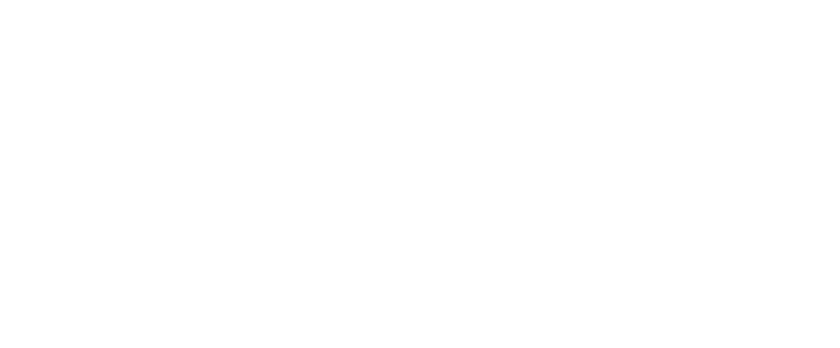
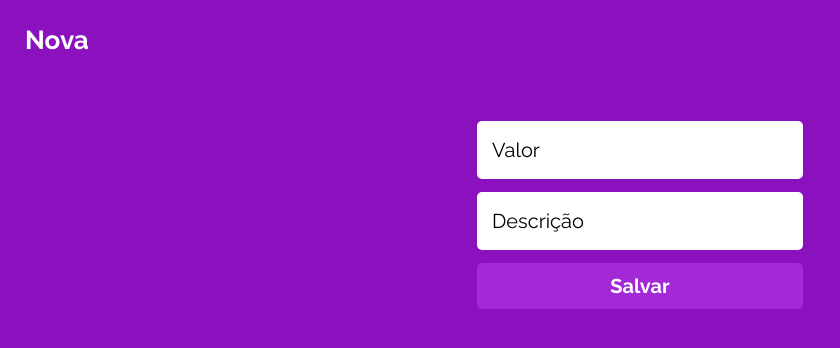
Before and after one commit to lucasambar/projeto14-mywallet-front, a React (Create React App) app: page /new/1 in a window 1280 px wide. Before the commit this address had no page. Shown: the top 348 px of the page, without its empty margins (0-840 px from the left). Built offline with nearby package versions, Linux system fonts and the light colour scheme.

Commit message:
UI: page new

```diff
--- a/src/App.js
+++ b/src/App.js
@@ -2,6 +2,7 @@
 import GlobalStyle from "./constants/globalstyle";
 import PageHome from "./page home/pageHome";
 import PageLogin from "./page login/pagelogin";
+import PageNew from "./page new/pageNew";
 import PageSignUp from "./page sign-up/pageSignUp";
 
 function App() {
@@ -13,6 +14,7 @@
           <Route path="/" element={<PageLogin/>}/>
           <Route path="/sign-up" element={<PageSignUp/>}/>
           <Route path="/home" element={<PageHome/>}/>
+          <Route path="/new/:type" element={<PageNew/>}/>
         </Routes>
 		  </BrowserRouter>
     </>
--- a/src/page home/Buttons.js
+++ b/src/page home/Buttons.js
@@ -1,19 +1,22 @@
+import { useNavigate } from "react-router-dom"
 import styled from "styled-components"
 import COLORS from "../constants/colors"
 import minus from "../images/minus.png"
 import plus from "../images/plus.png"
 
 export default function Buttons () {
+    const navigate = useNavigate()
+
     return (
         <Container>
-            <Button>
+            <Button onClick={() => navigate("/new/entrance")}>
                 <div>
                     <img src={plus} alt="plus icon"/>
                     <Text>Nova Entrada</Text>
                 </div>
             </Button>
 
-            <Button>
+            <Button onClick={() => navigate("/new/exit")}>
                 <div>
                     <img src={minus} alt="minus icon"/>
                     <Text>Nova Saída</Text>
--- a/src/page home/WalletBox.js
+++ b/src/page home/WalletBox.js
@@ -1,5 +1,5 @@
-import axios from "axios"
-import { useEffect, useState } from "react"
+// import axios from "axios"
+// import { useEffect, useState } from "react"
 import styled from "styled-components"
 import COLORS from "../constants/colors"
 import Balance from "./balance"
--- /dev/null
+++ b/src/page new/Forms.js
@@ -0,0 +1,89 @@
+import { useState } from "react"
+import styled from "styled-components"
+import COLORS from "../constants/colors"
+
+export default function Forms ({type, text}) {
+    const [info, setInfo] = useState({
+        type,
+        amount: "",
+        description: ""
+    })
+
+    function saveValue (event) {
+        event.preventDefault()
+    }
+
+    return (
+        <Form onSubmit={saveValue}>
+            <Input placeholder="Valor" type="text" value={info.amount}
+            onChange={(e) => setInfo({...info, amount: e.target.value})}/>
+
+            <Input placeholder="Descrição" type="text" value={info.description}
+            onChange={(e) => setInfo({...info, description: e.target.value})}/>
+
+            <Button type="submit">
+                <p>Salvar {text}</p>
+            </Button>
+        </Form>
+    )
+}
+
+const Form = styled.form`
+    display: flex;
+    flex-direction: column;
+    gap: 13px;
+
+    margin-top: 40px;
+`
+const Input = styled.input`
+    height: 58px;
+    width: 326px;
+    left: 25px;
+    top: 96px;
+    border-radius: 5px;
+    border: none;
+    padding-left: 15px;
+
+    font-family: Raleway;
+    font-size: 20px;
+    font-weight: 400;
+    line-height: 23px;
+    letter-spacing: 0em;
+    text-align: left;
+    color: ${COLORS.textos};
+
+    &&::placeholder{
+        font-family: Raleway;
+        font-size: 20px;
+        font-weight: 400;
+        line-height: 23px;
+        letter-spacing: 0em;
+        text-align: left;
+        color: ${COLORS.textos};
+    }
+`
+const Button = styled.button`
+    height: 46px;
+    width: 326px;
+    left: 25px;
+    top: 238px;
+    border-radius: 5px;
+    border: none;
+    background-color: ${COLORS.buttons};
+
+    font-family: Raleway;
+    font-size: 20px;
+    font-weight: 700;
+    line-height: 23px;
+    letter-spacing: 0em;
+    text-align: left;
+    color: ${COLORS.branco};
+
+    display: flex;
+    justify-content: center;
+    align-items:center;
+
+    cursor: pointer;
+
+    p {display:block;}
+`
--- /dev/null
+++ b/src/page new/pageNew.js
@@ -0,0 +1,51 @@
+import { useParams } from "react-router-dom"
+import styled from "styled-components"
+import COLORS from "../constants/colors"
+import Forms from "./Forms";
+
+export default function PageNew () {
+    const {type} = useParams("type")
+
+    let text;
+    switch (type) {
+        case ("exit") :
+            text = "saída"
+            break
+        case ("entrance") :
+            text = "entrada"
+            break
+        default:
+            text = ""
+            break
+    }
+
+    return (
+        <Background>
+            <Text>Nova {text}</Text>
+            <Forms type={type} text={text}/>
+        </Background>
+    )
+}
+
+const Background = styled.div`
+    background-color: ${COLORS.background};
+    width: 100vw;
+    height: 100vh;
+
+    display: flex;
+    flex-direction: column;
+    align-items: center;
+`
+const Text = styled.p`
+    font-family: Raleway;
+    font-size: 26px;
+    font-weight: 700;
+    line-height: 31px;
+    letter-spacing: 0em;
+    text-align: left;
+    color: ${COLORS.branco};
+
+    display: block;
+    width: 100%;
+    padding: 25px 25px;
+`
```
